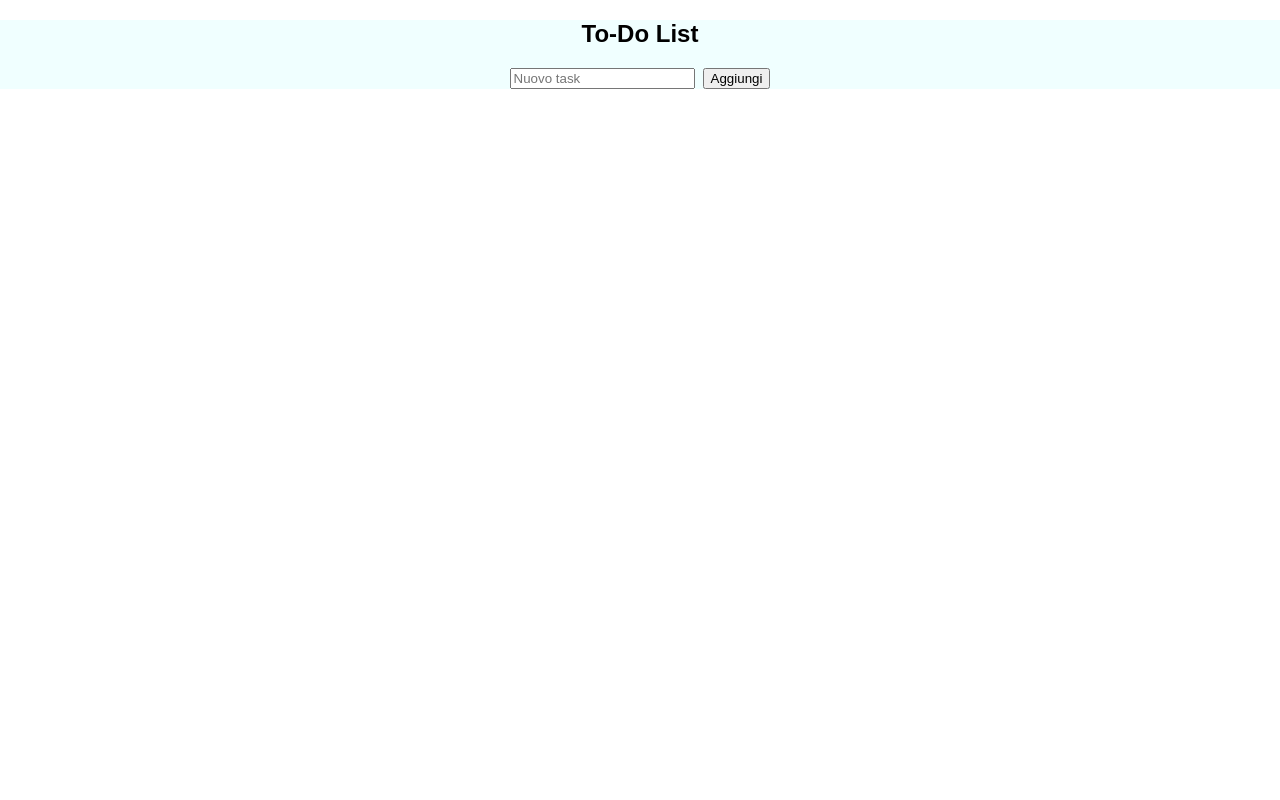
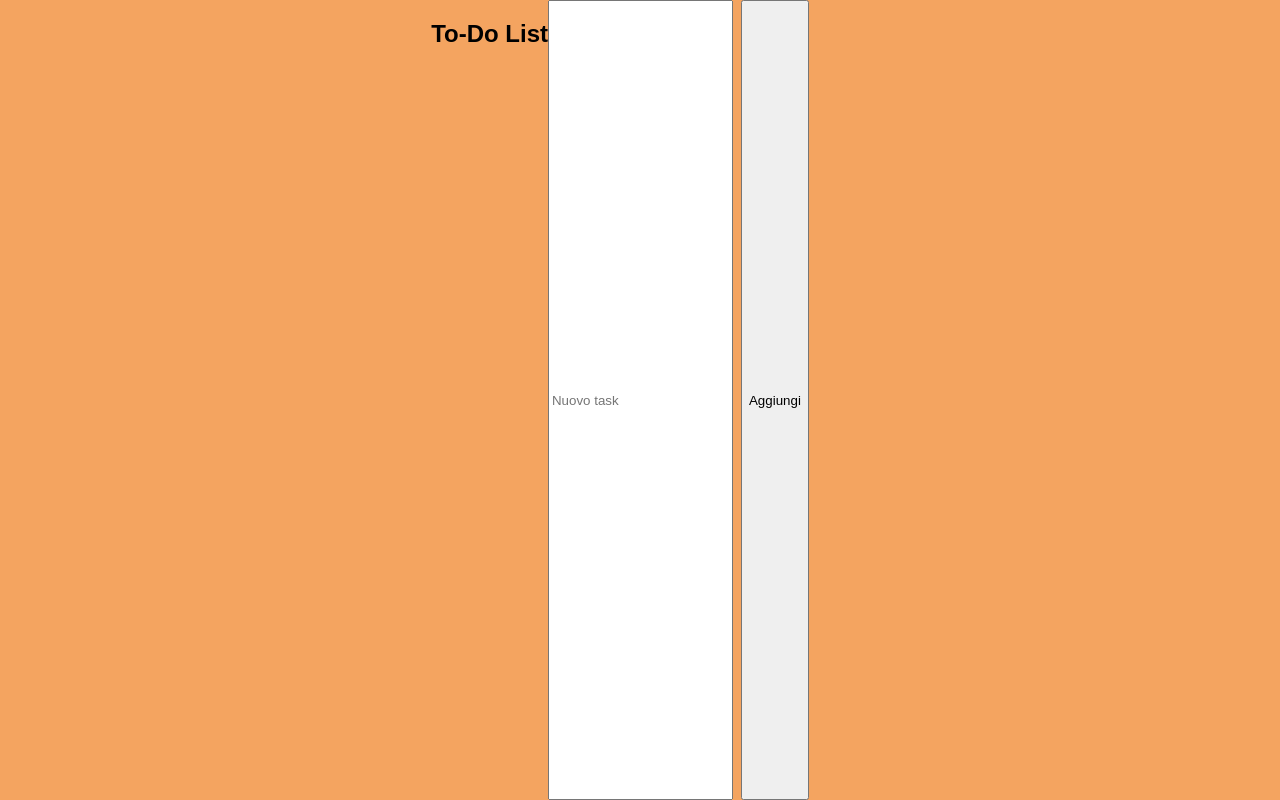
Before and after one commit to armandocacace/todo_list, a React (Create React App) app: page / in a window 1280 px wide. Built offline with nearby package versions, Linux system fonts and the light colour scheme.

Commit message:
Update App.css

```diff
--- a/src/App.css
+++ b/src/App.css
@@ -3,10 +3,10 @@
 }
 
 .div {
-  background-color: Azure;
-  width: 100%;
-  height: 100%;
-  text-align: center;
+  background-color: #F4A460;
+  display: flex;
+  justify-content: center;
+  height: 100vh;
   font-family: Arial, sans-serif;
 }
 .App-logo {
```
